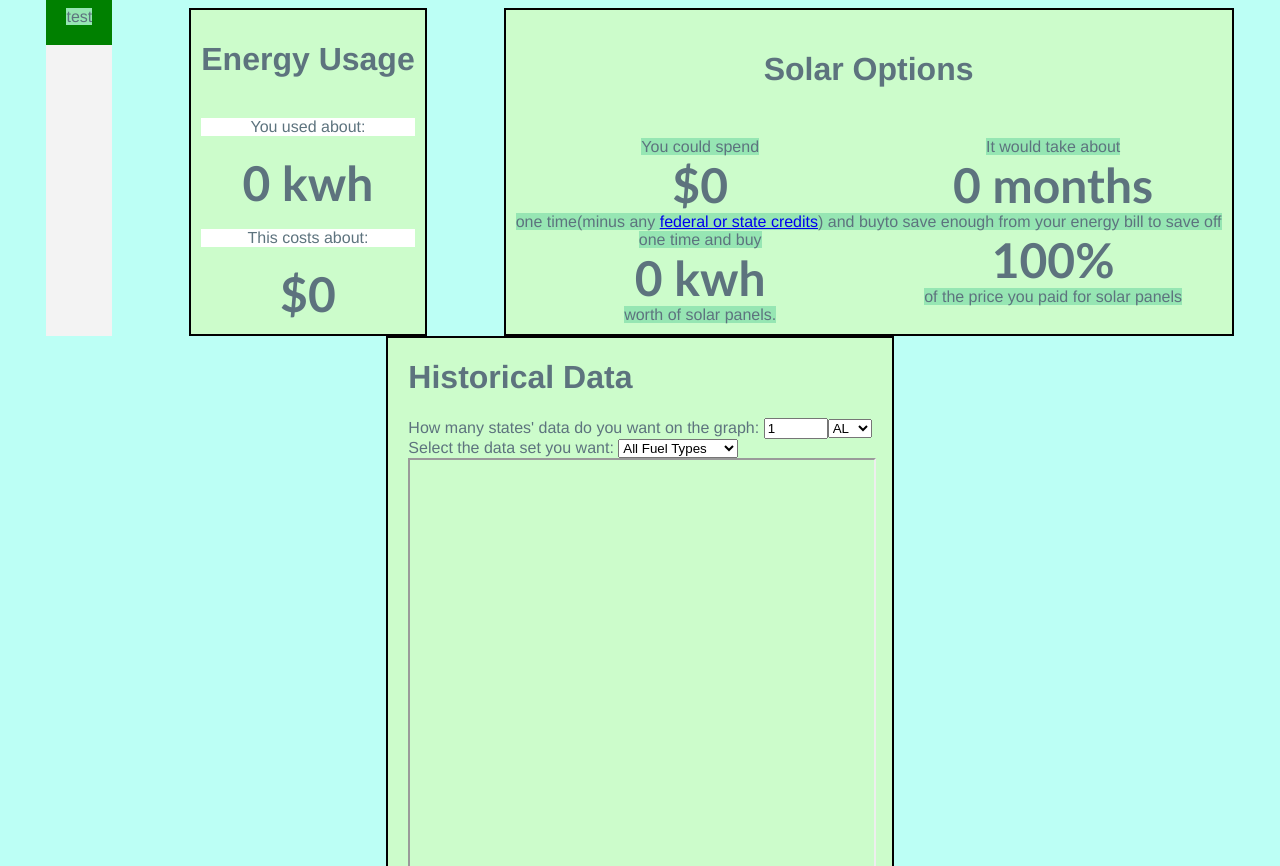
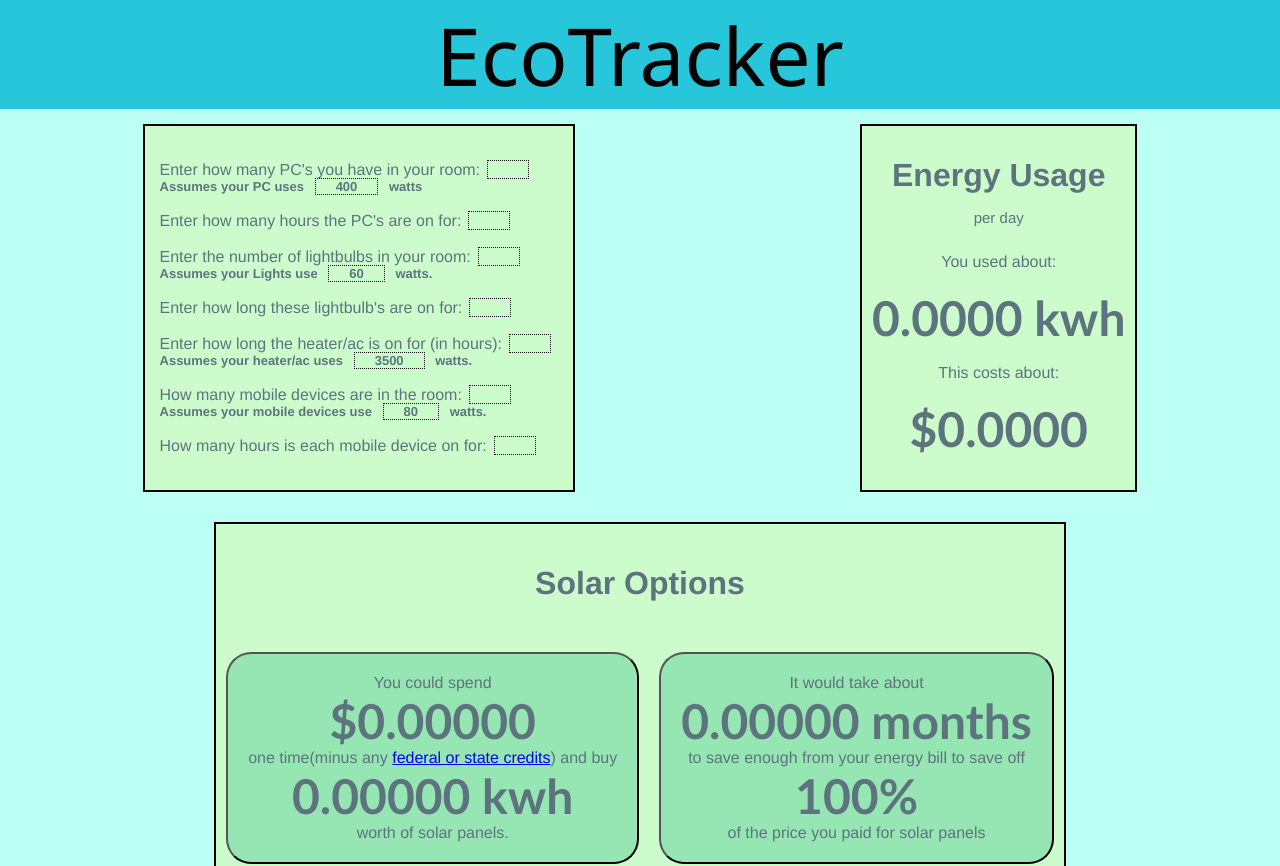
Before and after one commit to Vec-Tors/energy-frontend, a Vue app: page / in a window 1280 px wide. Shown: the top 866 px of the page. Built offline with nearby package versions, Linux system fonts and the light colour scheme.

Commit message:
mutiple things

```diff
--- a/src/App.vue
+++ b/src/App.vue
@@ -1,9 +1,12 @@
 <template>
+  <div id="ma">
+<topBar />
   <div id="app">
     <inputBox @update="textBoxUpdate" />
     <energyUsageBox :ppe="ppe" :energy="energy" :units="units"/>
     <solarOptions :ppe="ppe" :energy="energy" :units="units" :pps="pps"/>
     <graph-box/>
+  </div>
   </div>
 </template>
 
@@ -12,20 +15,22 @@ import inputBox from './components/inputBox.vue'
 import energyUsageBox from './components/energyUsageBox.vue'
 import solarOptions from './components/solarOptions.vue'
 import graphBox from './components/graph-box.vue'
+import topBar from './components/topBar.vue'
 export default {
   name: 'App',
   components: {
     inputBox,
     energyUsageBox,
     solarOptions,
-    graphBox
+    graphBox,
+    topBar
   },
   data:()=>{
     return{
     ppe:0.1331,
     energy:0,
     units:"kwh",
-    pps:1000
+    pps:2400
     }
   },
   methods:{
@@ -42,7 +47,8 @@ export default {
 <style>
 body {
   background: rgb(188, 255, 245);
-
+ padding: 0px;
+ margin: 0;
 }
 #app {
   font-family: Avenir, Helvetica, Arial, sans-serif;
@@ -60,5 +66,10 @@ body {
   border-color: black;
   padding-left: 20px;
   padding-right: 20px;
+  margin-top: 15px;
+  margin-bottom: 15px;
+}
+#ma{
+  padding: 0px;
 }
 </style>
--- a/src/components/energyUsageBox.vue
+++ b/src/components/energyUsageBox.vue
@@ -1,10 +1,10 @@
 <template>
   <div id="main">
-      <span id="title"><h1>Energy Usage</h1></span><br>
+      <span id="title"><h1>Energy Usage<br><span id="secondBox">per day</span></h1></span>
       <span class="secondBox" id="amountOfenergy">You used about:</span><br>
-      <span class="dataBox">{{energy}} {{units}}</span><br>
+      <span class="dataBox">{{energy.toPrecision(5)}} {{units}}</span><br>
       <span class="secondBox" id="priceOfenergy">This costs about:</span><br>
-      <span class="dataBox">${{Math.round(energy*ppe*100)/100}}</span>
+      <span class="dataBox">${{(energy*ppe).toPrecision(5)}}</span>
   </div>
 </template>
 
@@ -23,13 +23,18 @@ data:()=>{
 #main{
     text-align: center;
     padding: 10px;
+    padding-bottom: 0px;
     display: flex;
     flex-direction: column;
     flex-wrap: wrap;
     background-color: rgb(204, 252, 203);
 }
-.secondBox {
-    background: white;
+#title{
+    margin: 0px 0px 0px 0px;
+}
+#secondBox{
+    font-size: 15px;
+    font-weight: normal;
 }
 .dataBox{
     font-family:'Trebuchet MS', 'Lucida Sans Unicode', 'Lucida Grande', 'Lucida Sans', Arial, sans-serif;
--- a/src/components/graph-box.vue
+++ b/src/components/graph-box.vue
@@ -29,7 +29,8 @@ data:()=>{
     numberOfStates:1,
     dataSets:["All Fuel Types","Petroleum Only","Renewable Only"],
     currentSet:"All Fuel Types",
-    graphURL:""
+    graphURL:"",
+    graphURLs:[]
 
   }
 },
--- a/src/components/inputBox.vue
+++ b/src/components/inputBox.vue
@@ -1,7 +1,38 @@
 <template>
-  <div class="main">
-    <div id="box">
-      <inputTextField @update="textBoxUpdate" fieldData="test"></inputTextField>
+  <div id="main">
+    <div id=box>
+    <div id="container">
+     <label for="PCN">Enter how many PC's you have in your room: </label>
+      <inputTextField name="PCN" @update="textBoxUpdate" fieldData=""></inputTextField>
+      <div class="smalltext">Assumes your PC uses <inputTextField name="PCN" @update="textBoxUpdate" :fieldData="PCP"></inputTextField> watts</div>
+    </div>
+    <div id="container">
+     <label for="PCH"><br>Enter how many hours the PC's are on for: </label>
+      <inputTextField name="PCH" @update="textBoxUpdate" fieldData=""></inputTextField>
+    </div>
+    <div id="container">
+      <label for="LBN"><br>Enter the number of lightbulbs in your room: </label>
+      <inputTextField name="LBN" @update="textBoxUpdate" fieldData=""></inputTextField>
+      <div class="smalltext">Assumes your Lights use <inputTextField name="PCN" @update="textBoxUpdate" :fieldData="LBP"></inputTextField> watts.</div>
+    </div>
+    <div id="container">
+      <label for="LBH"><br>Enter how long these lightbulb's are on for: </label>
+      <inputTextField name="LBH" @update="textBoxUpdate" fieldData=""></inputTextField>
+    </div>
+    <div id="container">
+      <label for="ACH"><br>Enter how long the heater/ac is on for (in hours): </label>
+      <inputTextField name="ACH" @update="textBoxUpdate" fieldData=""></inputTextField>
+      <div class="smalltext">Assumes your heater/ac uses <inputTextField name="PCN" @update="textBoxUpdate" :fieldData="ACP"></inputTextField> watts.</div>
+    </div>
+    <div id="container">
+      <label for="MDN"><br>How many mobile devices are in the room: </label>
+      <inputTextField name="MDN" @update="textBoxUpdate" fieldData=""></inputTextField>
+      <div class="smalltext">Assumes your mobile devices use <inputTextField name="PCN" @update="textBoxUpdate" :fieldData="MDP"></inputTextField> watts.</div>
+    </div>
+    <div id="container">
+      <label for="MDH"><br>How many hours is each mobile device on for: </label>
+      <inputTextField name="MDH" @update="textBoxUpdate" fieldData=""></inputTextField>
+    </div>
     </div>
   </div>
 </template>
@@ -18,12 +49,25 @@ export default {
   },
   data: ()=>{
     return{
-      fieldData:''
+      PCN:0,
+      PCH:0,
+      LBN:0,
+      MDN:0,
+      MDH:0,
+      LBH:0,
+      ACH:0,
+      PCP:400,
+      LBP:60,
+      ACP:3500,
+      MDP:80,
+      RIH:6
     }
   },
   methods:{
     textBoxUpdate: function(msg){
-      this.$emit('update',Number(msg))
+      this[msg.name] = msg.content;
+       let ret = ((this.LBN * this.LBH * (this.LBP/1000)) + (this.PCN * this.PCH * (this.PCP/1000)) + (this.MDN * this.MDH * (this.MDP/1000)))*this.RIH+ (this.ACH * (this.ACP/1000));
+       this.$emit('update',ret)
     }
   }
 }
@@ -31,13 +75,19 @@ export default {
 
 <!-- Add "scoped" attribute to limit CSS to this component only -->
 <style scoped>
-.main {
+#main {
   display: flex;
   flex-wrap: wrap;
   background-color: rgb(204, 252, 203);
+  padding: 35px 15px;
+  border-color: black;
+  border-width: 2px;
+  flex-direction: column;
+  justify-content: flex-end;
 }
-#box {
-background: rgb(243, 243, 243);
+.smalltext {
+font-size: 13px;
+font-weight: bold;
 }
 
 
--- a/src/components/inputTextField.vue
+++ b/src/components/inputTextField.vue
@@ -1,5 +1,5 @@
 <template>
-       <span><span type='text' class="inputtextbox" @keyup="onChange()" contenteditable>{{fieldData}}</span></span>
+       <span><span type='text' :id="name" @keyup="onChange()" contenteditable>{{fieldData}}</span></span>
 
 
 </template>
@@ -7,7 +7,7 @@
 <script>
 export default {
     name:'inputTextField',
-    props:["fieldData"],
+    props:["fieldData","name"],
     data:()=>{
         return{
             fieldContent:''
@@ -15,9 +15,10 @@ export default {
     },
     methods:{
       onChange:function (){
-        this.fieldContent = document.getElementsByClassName("inputtextbox")[0].innerText;
+        this.fieldContent = document.getElementById(this.name).innerText;
         console.log(this.fieldContent)
-        this.$emit('update',this.fieldContent)
+        this.$emit('cons',this.fieldContent)
+        this.$emit('update',{content:this.fieldContent,name:this.name})
       }
     }
 
@@ -25,14 +26,19 @@ export default {
 </script>
 
 <style scoped>
-#main {
-    background-color: rgb(204, 252, 203);
+span span{
+  padding: 0px 20px;
+   border-style: dotted;
+  border-width: 1px;
+  border-color: black;
+    margin: 7px;
+
 }
+span span:hover{
+ border-style: outset;
+ border-width: 2px;
+  border-color: black;
 
-.inputtextbox{
-  border-style: solid;
-  border-width: 20px;
-  border-color: green;
-  background-color: rgb(150, 230, 179);
+
 }
 </style>
--- a/src/components/solarOptions.vue
+++ b/src/components/solarOptions.vue
@@ -2,18 +2,19 @@
   <div id="main">
     <h1 id="title">Solar Options</h1><br>
     <div id="container">
-    <div id="flexItem">
+    <div id="flexItem1">
     <span class="secondBox">You could spend</span><br>
-    <span class="dataBox">${{energy*pps}}</span><br>
+    <span class="dataBox">${{(energy*pps).toPrecision(6)}}</span><br>
     <span class="secondBox">one time(minus any <a href="https://www.energy.gov/eere/solar/homeowners-guide-federal-tax-credit-solar-photovoltaics">federal or state credits</a>) and buy</span><br>
-    <span class="secondBox">one time and buy</span><br>
-    <span class="dataBox">{{energy}} {{units}}</span><br>
+
+    <span class="dataBox">{{energy.toPrecision(6)}} {{units}}</span><br>
     <span class="secondBox">worth of solar panels. </span>
     </div>
-
-    <div id="flexItem">
+    <div id="flexItem3">
+    </div>
+    <div id="flexItem2">
     <span class="secondBox">It would take about</span><br>
-    <span class="dataBox">{{isNaN(Math.round(energy*pps/(energy*ppe)))?0:Math.round(((energy*pps)/4)/(energy*ppe))}} months</span><br>
+    <span class="dataBox">{{((ppe/pps)*energy*30).toPrecision(6)}} months</span><br>
     <span class="secondBox">to save enough from your energy bill to save off</span><br>
     <span class="dataBox">100%</span><br>
     <span class="secondBox">of the price you paid for solar panels</span>
@@ -34,6 +35,7 @@ props:['energy','units','ppe','pps']
     text-align: center;
     background-color: rgb(204, 252, 203);
     padding: 10px;
+    max-height: 350px;
 }
 #container{
   display: flex;
--- /dev/null
+++ b/src/components/topBar.vue
@@ -0,0 +1,22 @@
+<template>
+  <div class="top"> <span>EcoTracker</span></div>
+</template>
+
+<script>
+export default {
+    name:"topBar"
+}
+</script>
+
+<style >
+.top{
+  display: flex;
+  justify-content:space-around;
+  align-content: center;
+  padding: 0px;
+  font-size: 500%;
+  font-family:'Segoe UI', Tahoma, Geneva, Verdana, sans-serif;
+  background: rgb(39, 198, 219);
+
+}
+</style>
```
Also changed, not shown: public/solar.png (added), src/components/graph-seperate.vue (added).
